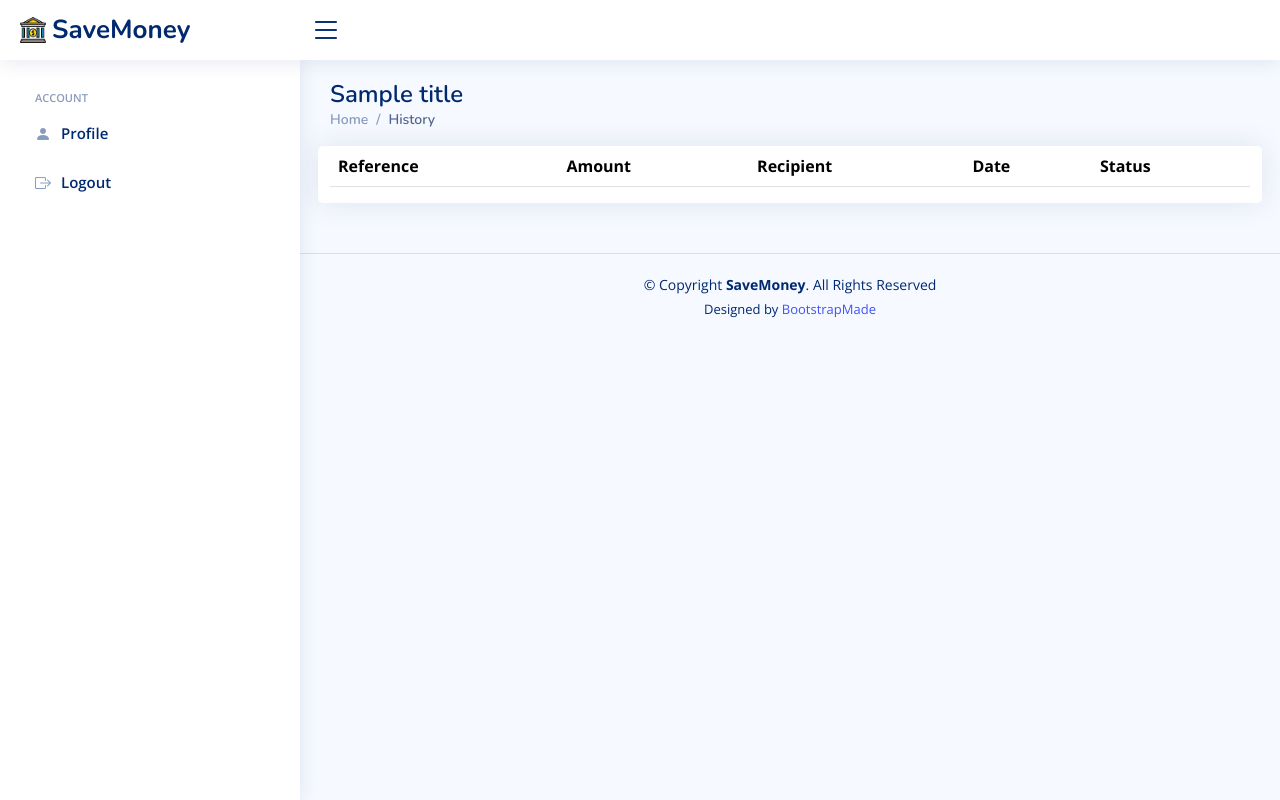
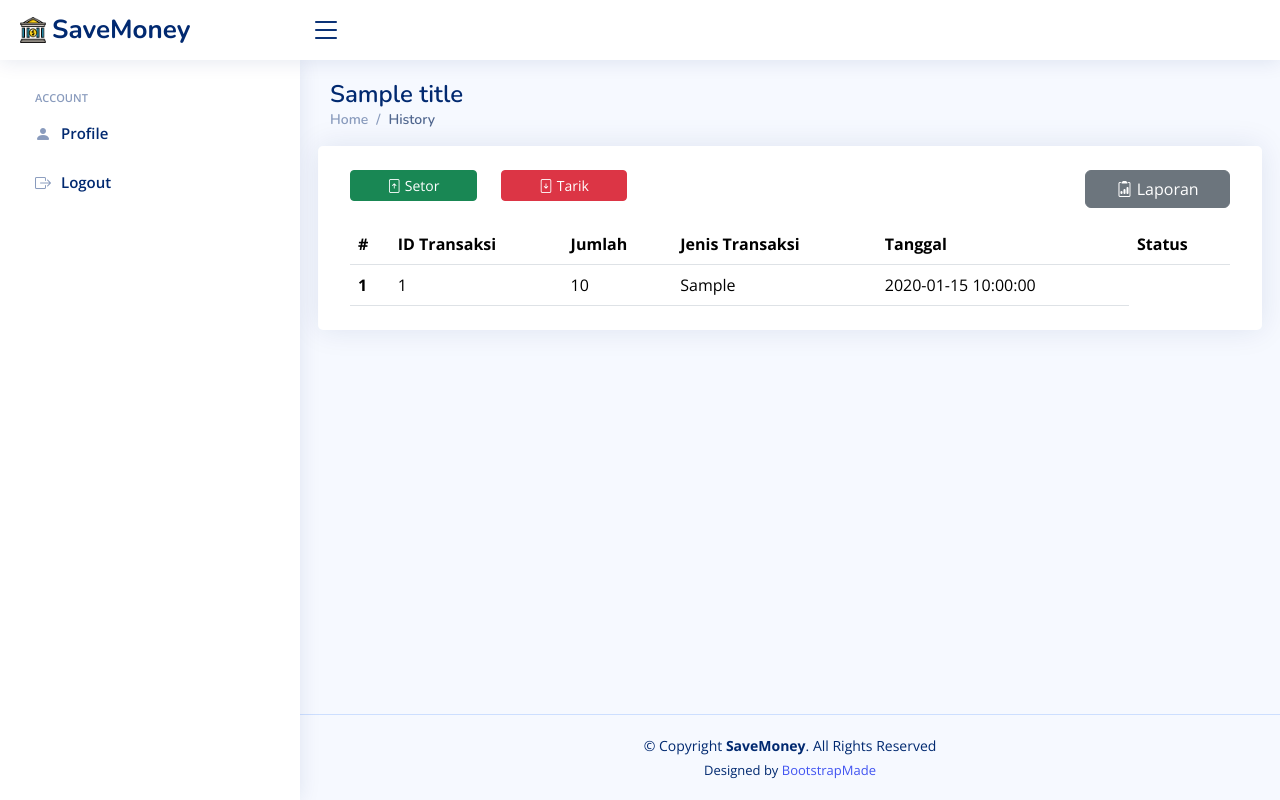
Before and after one commit to ervanchodry112/data-tabungan, a CodeIgniter 4 app: template app/Views/dashboard/history.php in a window 1280 px wide. Run offline with PHP 8.4 and a stand-in for CodeIgniter, Linux system fonts and the light colour scheme; the template is opened without the code that fills it: most values are stand-ins (such as "Sample title", 1, 10 or a date in 2020); lists and menus that the app fills with data are empty; some libraries are stand-ins or nearby versions.

Commit message:
Membuat history dan setor setengah jadi

```diff
--- a/app/Views/dashboard/history.php
+++ b/app/Views/dashboard/history.php
@@ -19,24 +19,81 @@ echo $this->section('content');
     <section class="section dashboard">
         <div class="row">
             <div class="card">
+                <div class="card-body py-2">
+                    <div class="row">
+                        <div class="col-2">
+                            <!-- <a href="" class="btn btn-sm btn-success my-3 w-100">
+
+                            </a> -->
+                            <button type="button" class="btn btn-sm btn-success my-3 w-100" data-bs-toggle="modal" data-bs-target="#setorModal">
+                                <i class="bi bi-file-arrow-up"></i>
+                                <span>Setor</span>
+                            </button>
+                        </div>
+                        <div class="col-2">
+                            <a href="<?= base_url('transactions/tarik') ?>" class="btn btn-sm btn-danger my-3 w-100">
+                                <i class="bi bi-file-arrow-down"></i>
+                                <span>Tarik</span>
+                            </a>
+                        </div>
+                        <div class="col-8 d-flex justify-content-end">
+                            <a href="<?= base_url('transactions/laporan') ?>" class="btn btn-secondary my-3 w-25">
+                                <i class="bi bi-clipboard2-data"></i>
+                                <span>Laporan</span>
+                            </a>
+                        </div>
+                    </div>
                     <table class="table table-hover">
                         <thead>
                             <tr>
-                            <th scope="col">Reference</th>
-                            <th scope="col">Amount</th>
-                            <th scope="col">Recipient</th>
-                            <th scope="col">Date</th>
+                                <th scope="col">#</th>
+                                <th scope="col">ID Transaksi</th>
+                                <th scope="col">Jumlah</th>
+                                <th scope="col">Jenis Transaksi</th>
+                                <th scope="col">Tanggal</th>
                                 <th scope="col">Status</th>
                             </tr>
                         </thead>
                         <tbody>
-
+                            <?php
+                            $i = 1;
+                            foreach ($transaction as $t) {
+                            ?>
+                                <tr>
+                                    <th scope="row"><?= $i++ ?></th>
+                                    <td><?= $t->id_history ?></td>
+                                    <td><?= $t->amount ?></td>
+                                    <td><?= $t->jenis_transaksi ?></td>
+                                    <td><?= $t->tanggal ?></td>
+                                </tr>
+                            <?php
+                            }
+                            ?>
                         </tbody>
                     </table>
+                </div>
             </div>
         </div>
     </section>
 </main>
 <!-- End #main -->
 
+
+<div class="modal fade" id="setorModal" tabindex="-1" aria-labelledby="exampleModalLabel" aria-hidden="true">
+    <div class="modal-dialog modal-dialog-centered">
+        <div class="modal-content">
+            <div class="modal-header">
+                <h1 class="modal-title fs-5" id="exampleModalLabel">Modal title</h1>
+                <button type="button" class="btn-close" data-bs-dismiss="modal" aria-label="Close"></button>
+            </div>
+            <div class="modal-body">
+                ...
+            </div>
+            <div class="modal-footer">
+                <button type="button" class="btn btn-secondary" data-bs-dismiss="modal">Close</button>
+                <button type="button" class="btn btn-primary">Save changes</button>
+            </div>
+        </div>
+    </div>
+</div>
 <?= $this->endSection() ?>
--- a/app/Views/layout/navbar.php
+++ b/app/Views/layout/navbar.php
@@ -160,7 +160,7 @@ echo $this->section('navbar');
 <?= $this->renderSection('content') ?>
 
 <!-- ======= Footer ======= -->
-<footer id="footer" class="footer">
+<footer id="footer" class="footer position-fixed bottom-0 start-0 end-0">
     <div class="copyright">
         &copy; Copyright <strong><span>SaveMoney</span></strong>. All Rights Reserved
     </div>
```
Also changed, not shown: app/Controllers/Dashboard.php (+7 -4 lines), app/Controllers/Transactions.php (added, +30 -0 lines), app/Database/Migrations/2022-10-12-154310_TableUser.php (+7 -8 lines), app/Models/History.php (added, +25 -0 lines), app/Models/User.php (deleted, +0 -29 lines), app/Views/transaksi/setor.php (added, +41 -0 lines), app/Views/transaksi/tarik.php (added). Lines whose indentation alone changed are shown as unchanged.
